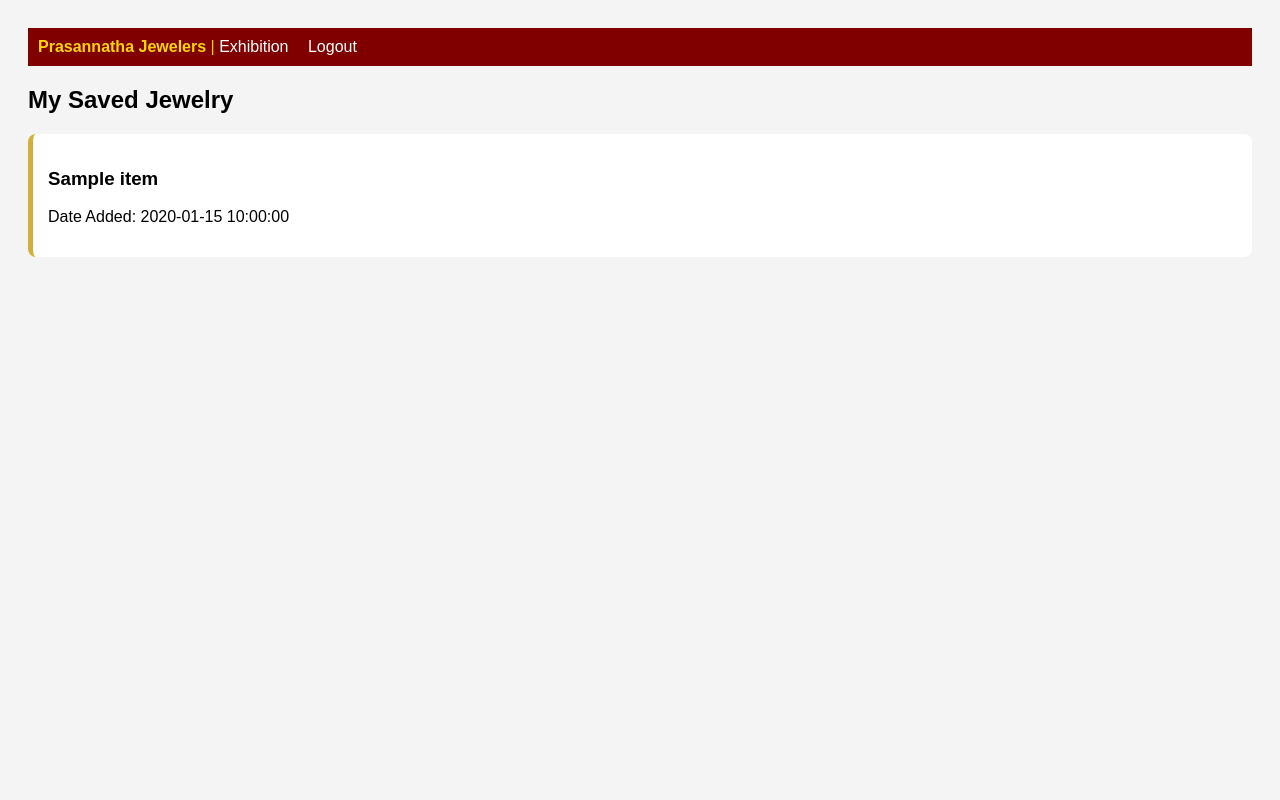
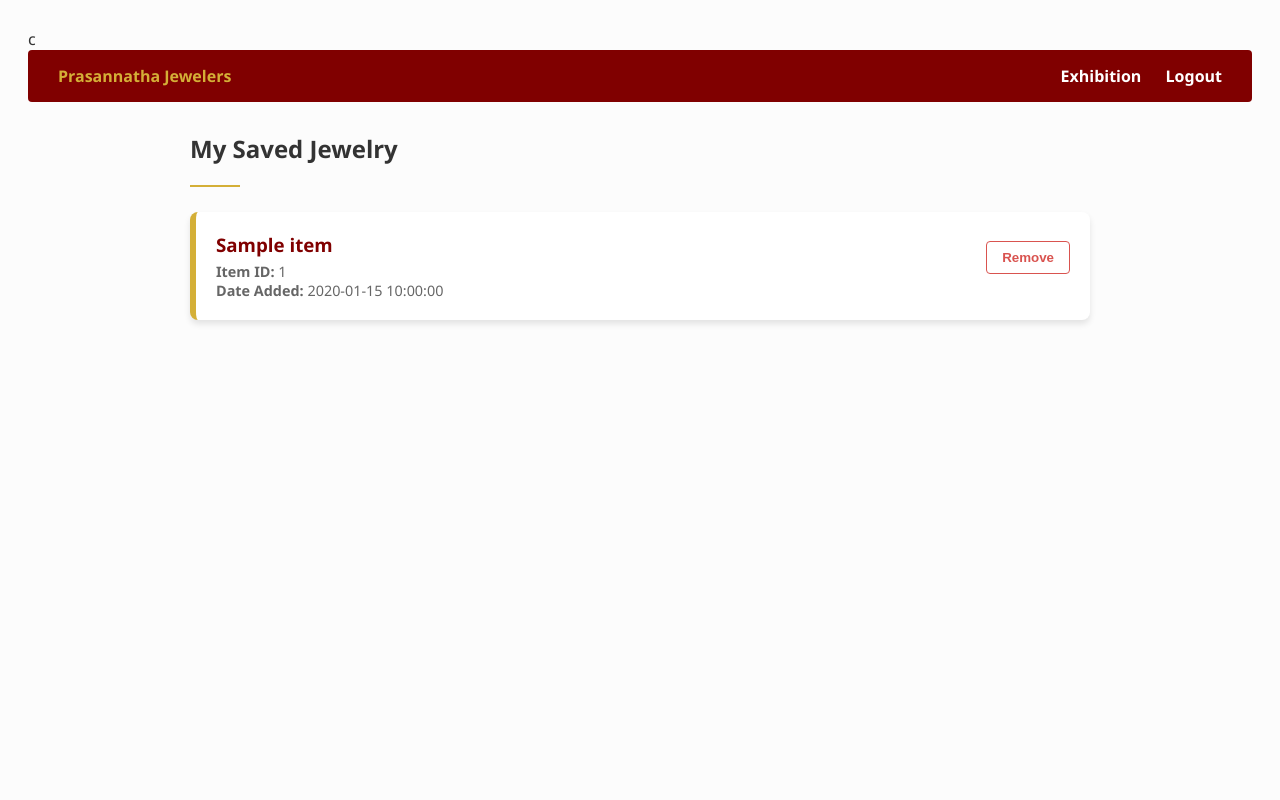
Before and after one commit to prasannathaarepalli/JewelryProject, a Flask app: template templates/wishlist.html in a window 1280 px wide. Run offline with Flask 3, Linux system fonts and the light colour scheme; the template is opened without the code that fills it: most values are stand-ins (such as "Sample title", 1, 10 or a date in 2020).

Commit message:
Updated code

```diff
--- a/application.py
+++ b/application.py
@@ -16,6 +16,7 @@ wishlist_table = dynamodb.Table('WishlistTable')
 def home():
     return render_template('home.html', logged_in='email' in session)
 
+# --- REGISTRATION ---
 @app.route('/register', methods=['GET', 'POST'])
 def register():
     if request.method == 'POST':
@@ -38,6 +39,7 @@ def register():
             return f"Registration Error: {str(e)}"
     return render_template('register.html')
 
+# --- LOGIN ---
 @app.route('/login', methods=['GET', 'POST'])
 def login():
     if request.method == 'POST':
@@ -48,7 +50,6 @@ def login():
 
         if user and check_password_hash(user['hashed_password'], password):
             session['email'] = email
-            print(f"DEBUG: User logged in as {email}")
             return redirect(url_for('user_dashboard'))
         else:
             return "Invalid Credentials. Please try again."
@@ -61,9 +62,9 @@ def user_dashboard():
 
 @app.route('/virtual_exhibition')
 def virtual_exhibition():
-    if 'email' not in session: return redirect(url_for('login'))
     return render_template('virtual_exhibition.html')
 
+# --- WISHLIST: ADD ITEM ---
 @app.route('/add_to_wishlist', methods=['POST'])
 def add_to_wishlist():
     if 'email' not in session: return redirect(url_for('login'))
@@ -71,8 +72,6 @@ def add_to_wishlist():
     email = session['email']
     item_id = request.form.get('item_id')
     item_name = request.form.get('item_name')
-
-    print(f"DEBUG: Adding {item_name} to wishlist for {email}")
 
     wishlist_table.put_item(
         Item={
@@ -84,20 +83,20 @@ def add_to_wishlist():
     )
     return redirect(url_for('wishlist'))
 
+# --- WISHLIST: VIEW (ONLY YOUR ITEMS) ---
 @app.route('/wishlist')
 def wishlist():
     if 'email' not in session: return redirect(url_for('login'))
 
     email = session['email']
-    # Filter strictly by the logged-in user's email
+    # Filtering strictly by the logged-in user's email partition key
     response = wishlist_table.query(
         KeyConditionExpression=Key('email').eq(email)
     )
     items = response.get('Items', [])
-    print(f"DEBUG: Found {len(items)} items in wishlist for {email}")
     return render_template('wishlist.html', wishlist=items)
 
-# --- NEW FEATURE: REMOVE FROM WISHLIST ---
+# --- WISHLIST: REMOVE ITEM ---
 @app.route('/remove_from_wishlist', methods=['POST'])
 def remove_from_wishlist():
     if 'email' not in session: return redirect(url_for('login'))
@@ -111,7 +110,6 @@ def remove_from_wishlist():
             'item_id': item_id
         }
     )
-    print(f"DEBUG: Removed {item_id} for {email}")
     return redirect(url_for('wishlist'))
 
 @app.route('/logout')
--- a/templates/wishlist.html
+++ b/templates/wishlist.html
@@ -1,32 +1,86 @@
-<!DOCTYPE html>
+c<!DOCTYPE html>
 <html>
 <head>
     <title>My Wishlist | Prasannatha Jewelers</title>
     <style>
-        body { font-family: Arial; padding: 20px; background: #f4f4f4; }
-        .card { background: white; padding: 15px; margin: 10px 0; border-radius: 8px; border-left: 5px solid #D4AF37; }
-        .navbar { background: #800000; padding: 10px; color: gold; margin-bottom: 20px; }
-        .navbar a { color: white; margin-right: 15px; text-decoration: none; }
+        body { font-family: 'Segoe UI', Tahoma, Geneva, Verdana, sans-serif; padding: 20px; background: #fcfcfc; color: #333; }
+
+        /* Navbar Styling */
+        .navbar { background: #800000; padding: 15px 30px; color: #D4AF37; display: flex; justify-content: space-between; align-items: center; border-radius: 4px; margin-bottom: 30px; }
+        .navbar a { color: white; margin-left: 20px; text-decoration: none; font-weight: bold; }
+        .navbar a:hover { color: #D4AF37; }
+
+        /* Wishlist Container */
+        .wishlist-container { max-width: 900px; margin: 0 auto; }
+
+        /* Card Styling */
+        .card {
+            background: white;
+            padding: 20px;
+            margin: 15px 0;
+            border-radius: 8px;
+            border-left: 6px solid #D4AF37;
+            box-shadow: 0 4px 6px rgba(0,0,0,0.1);
+            display: flex;
+            justify-content: space-between;
+            align-items: center;
+        }
+
+        .item-info h3 { margin: 0 0 5px 0; color: #800000; }
+        .item-info p { margin: 0; color: #666; font-size: 0.9rem; }
+
+        /* Remove Button Styling */
+        .btn-remove {
+            color: #d9534f;
+            border: 1px solid #d9534f;
+            background: transparent;
+            padding: 8px 15px;
+            border-radius: 4px;
+            cursor: pointer;
+            font-weight: bold;
+            transition: all 0.3s;
+        }
+        .btn-remove:hover { background: #d9534f; color: white; }
+
+        .empty-msg { text-align: center; padding: 50px; background: white; border-radius: 8px; box-shadow: 0 2px 4px rgba(0,0,0,0.05); }
     </style>
 </head>
 <body>
+
     <div class="navbar">
-        <strong>Prasannatha Jewelers</strong> |
+        <strong>Prasannatha Jewelers</strong>
+        <div class="nav-links">
             <a href="/virtual_exhibition">Exhibition</a>
             <a href="/logout">Logout</a>
         </div>
+    </div>
 
+    <div class="wishlist-container">
         <h2>My Saved Jewelry</h2>
+        <hr style="border: 0; border-top: 2px solid #D4AF37; width: 50px; margin: 10px 0 25px 0;">
 
         {% if wishlist %}
             {% for item in wishlist %}
                 <div class="card">
+                    <div class="item-info">
                         <h3>{{ item.item_name }}</h3>
-                <p>Date Added: {{ item.added_date }}</p>
+                        <p><strong>Item ID:</strong> {{ item.item_id }}</p>
+                        <p><strong>Date Added:</strong> {{ item.added_date }}</p>
+                    </div>
+
+                    <form action="/remove_from_wishlist" method="POST">
+                        <input type="hidden" name="item_id" value="{{ item.item_id }}">
+                        <button type="submit" class="btn-remove">Remove</button>
+                    </form>
                 </div>
             {% endfor %}
         {% else %}
-        <p>Your wishlist is empty. <a href="/virtual_exhibition">Go back and add items!</a></p>
+            <div class="empty-msg">
+                <p>Your wishlist is currently empty.</p>
+                <a href="/virtual_exhibition" style="color: #800000; font-weight: bold;">Explore the Collection</a>
+            </div>
         {% endif %}
+    </div>
+
 </body>
 </html>
```
Lines whose indentation alone changed are shown as unchanged.
